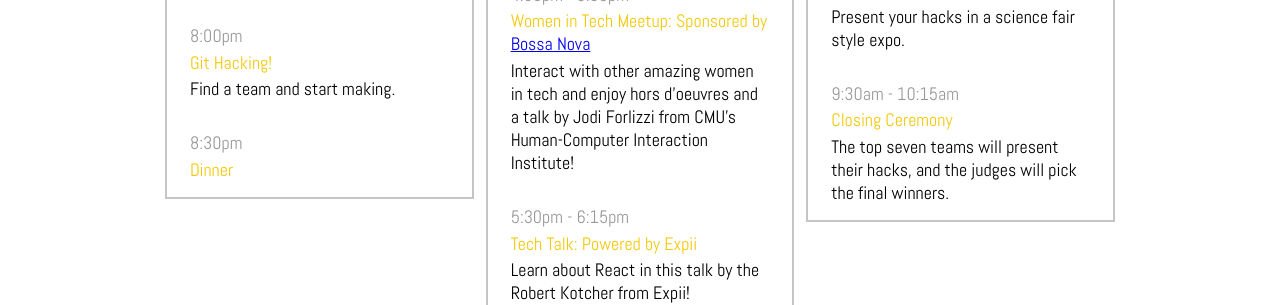
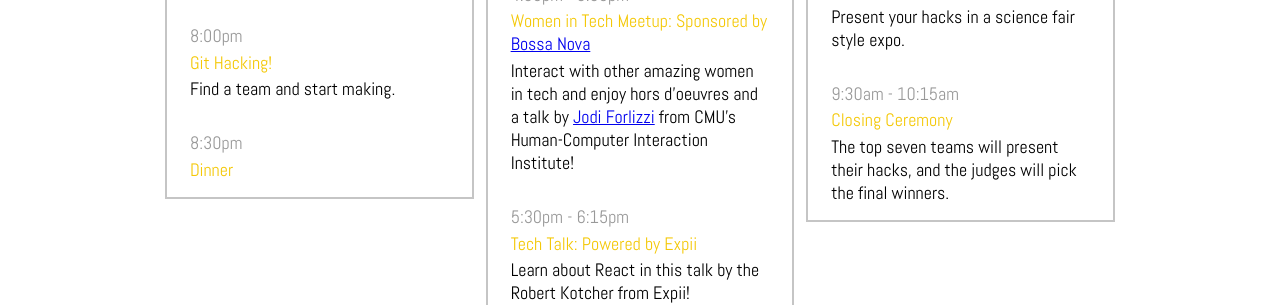
Before and after one commit to SteelHeads/steelhacks.com, a Jekyll site: the page built from index.html, in a window 1280 px wide and 900 px high, scrolled down 909 px. Shown: the part 201-506 px from the top of the window. Built offline with Jekyll 4.4.1, drawn with Linux system fonts in a browser that asks for light colours; part of the change alters nothing that is shown.

```diff
--- a/_data/events.yml
+++ b/_data/events.yml
@@ -32,7 +32,7 @@
     - time: '4:00pm - 5:00pm'
       title: 'Women in Tech Meetup: Sponsored by <a href=//www.bnrobotics.com/>Bossa Nova</a>'
       description: |
-          Interact with other amazing women in tech and enjoy hors d'oeuvres and a talk by Jodi Forlizzi from CMU's Human-Computer Interaction Institute!
+          Interact with other amazing women in tech and enjoy hors d'oeuvres and a talk by <a href="//jodiforlizzi.com/">Jodi Forlizzi</a> from CMU's Human-Computer Interaction Institute!
 
     - time: '5:30pm - 6:15pm'
       title: 'Tech Talk: Powered by Expii'
```
